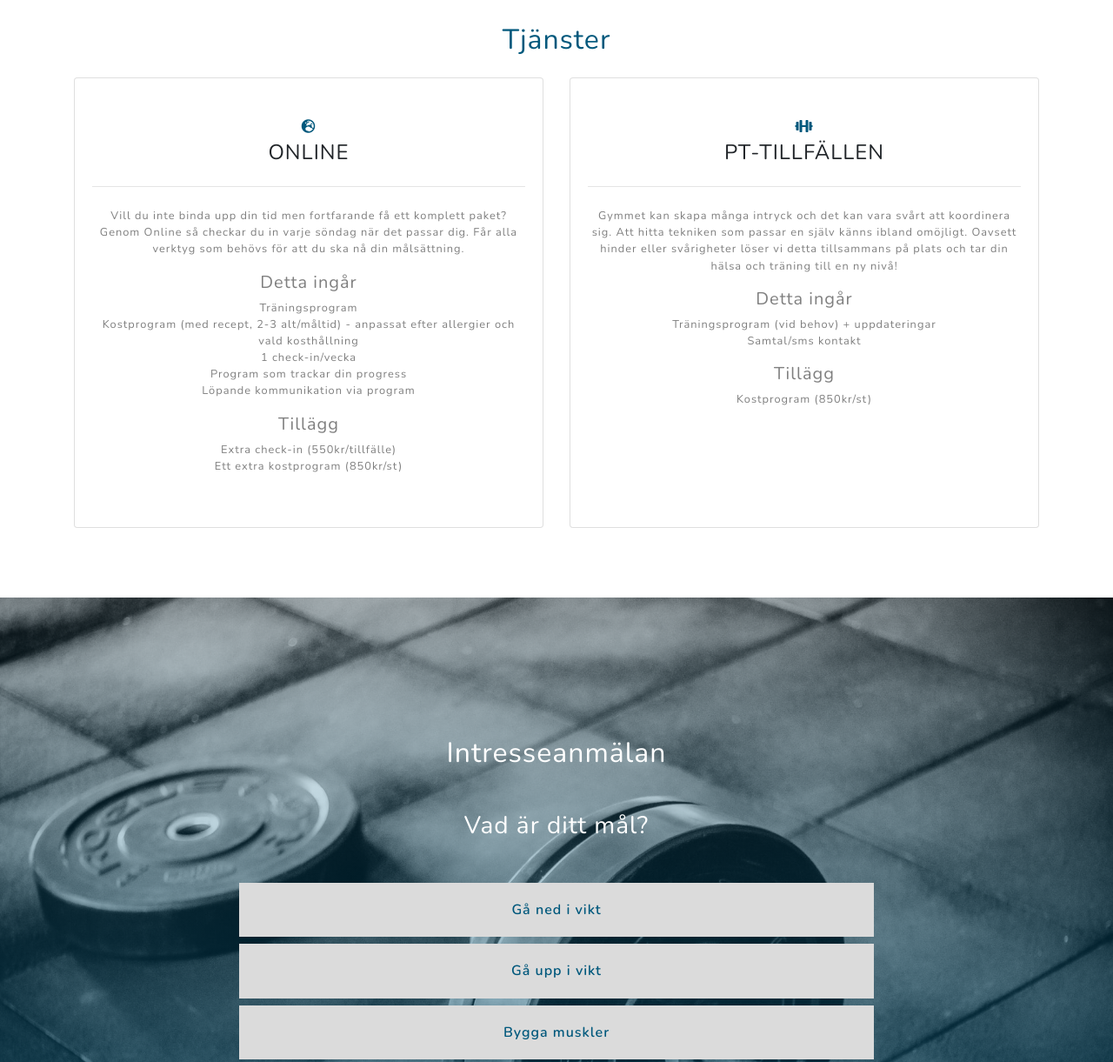
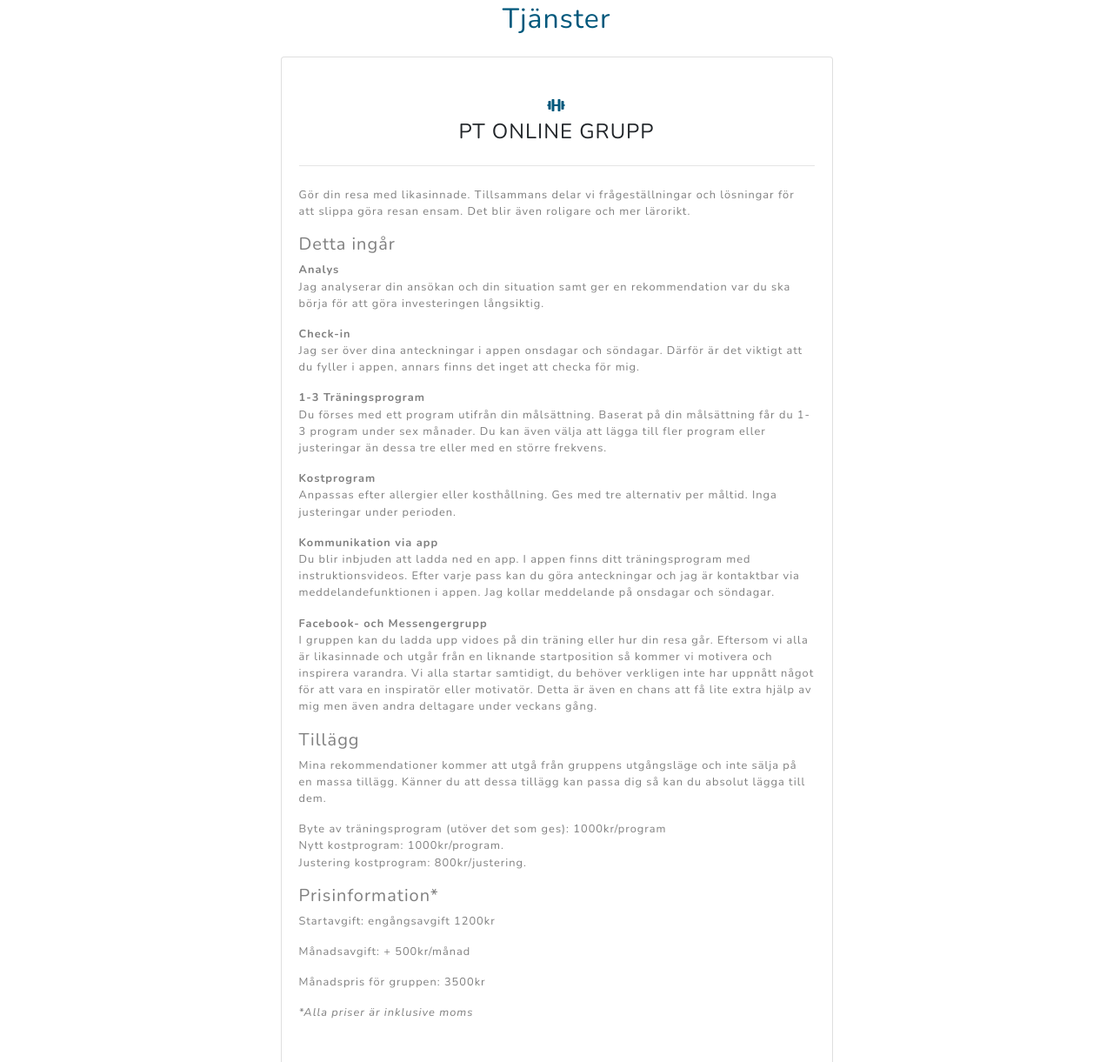
Before and after one commit to oscarthroedsson/oscarthroedsson.github.io, a Gatsby site: page / in a window 1280 px wide. Shown: the part 2538-3759 px from the top of the page at 87% size. Built offline with nearby package versions, Linux system fonts and the light colour scheme; Gatsby itself is replaced by a stand-in of ours.

Commit message:
Update texts

```diff
--- a/src/assets/sass/_masthead.scss
+++ b/src/assets/sass/_masthead.scss
@@ -10,13 +10,13 @@
       #{fade-out($black, 0.3)} 75%,
       $primary 100%
     ),
-    url('../images/bg-masthead.jpg');
+    url("../images/bg-masthead.jpg");
   background-position: center;
   background-repeat: no-repeat;
   background-attachment: scroll;
   background-size: cover;
   h1 {
-    font-family: 'Varela Round';
+    font-family: "Varela Round";
     font-size: 2.5rem;
     line-height: 2.5rem;
     letter-spacing: 0.8rem;
--- a/src/components/About/index.js
+++ b/src/components/About/index.js
@@ -28,9 +28,8 @@ const About = () => {
                 visar inte vägen eller vilka redskap som ska användas och hur de
                 ska användas. Med min erfarenhet inom HVB-verksamhet och med
                 tidigare kunder så är bilden ganska klar. De som investerar tid
-                i sin förändring är de som lyckas, de som kör 12 veckor, kommer
-                ofta tillbaka några månader senare. Hur många gånger tidigare
-                har du försökt tills du kom över min sida?
+                i sin förändring är de som lyckas. Hur många gånger tidigare har
+                du försökt tills du kom över min sida?
               </p>
 
               <p className="text-black-50 mb-3">
--- a/src/components/Packages/index.js
+++ b/src/components/Packages/index.js
@@ -10,15 +10,125 @@ const Packages = () => {
             <h2 className="text-primary mb-4">Tjänster</h2>
           </div>
         </div>
-        <div className="row">
-          <div className="col-md-6 mb-6 mb-md-0">
+        <div className="row d-flex justify-content-center">
+          <div className="col-md-7">
             <div className="card py-4 h-100">
-              <div className="card-body text-center">
-                <i className="fas fa-globe-europe text-primary mb-2"></i>
-                <h4 className="text-uppercase m-0">Online</h4>
+              <div className="card-body">
+                <div className="text-center">
+                  <i className="fas fa-dumbbell text-primary mb-2"></i>
+                  <h4 className="text-uppercase m-0">PT Online Grupp</h4>
+                </div>
                 <hr className="my-4" />
                 <div className="small text-black-50">
+                  <p className="text-left">
+                    Gör din resa med likasinnade. Tillsammans delar vi
+                    frågeställningar och lösningar för att slippa göra resan
+                    ensam. Det blir även roligare och mer lärorikt.
+                  </p>
+                  <h5>Detta ingår</h5>
+                  <ul className="check-list">
+                    <li>
+                      <span className="font-weight-bold">Analys</span>
+                      <p>
+                        Jag analyserar din ansökan och din situation samt ger en
+                        rekommendation var du ska börja för att göra
+                        investeringen långsiktig.
+                      </p>
+                    </li>
+
+                    <li>
+                      <span className="font-weight-bold"> Check-in</span>
+                      <p>
+                        Jag ser över dina anteckningar i appen onsdagar och
+                        söndagar. Därför är det viktigt att du fyller i appen,
+                        annars finns det inget att checka för mig.
+                      </p>
+                    </li>
+
+                    <li>
+                      <span className="font-weight-bold">
+                        1-3 Träningsprogram
+                      </span>
+                      <p>
+                        Du förses med ett program utifrån din målsättning.
+                        Baserat på din målsättning får du 1-3 program under sex
+                        månader. Du kan även välja att lägga till fler program
+                        eller justeringar än dessa tre eller med en större
+                        frekvens.
+                      </p>
+                    </li>
+                    <li>
+                      <span className="font-weight-bold">Kostprogram</span>
+                      <p>
+                        Anpassas efter allergier eller kosthållning. Ges med tre
+                        alternativ per måltid. Inga justeringar under perioden.
+                      </p>
+                    </li>
+                    <li>
+                      <span className="font-weight-bold">
+                        Kommunikation via app
+                      </span>
+                      <p>
+                        Du blir inbjuden att ladda ned en app. I appen finns
+                        ditt träningsprogram med instruktionsvideos. Efter varje
+                        pass kan du göra anteckningar och jag är kontaktbar via
+                        meddelandefunktionen i appen. Jag kollar meddelande på
+                        onsdagar och söndagar.
+                      </p>
+                    </li>
+                    <li>
+                      <span className="font-weight-bold">
+                        Facebook- och Messengergrupp
+                      </span>
+                      <p>
+                        I gruppen kan du ladda upp vidoes på din träning eller
+                        hur din resa går. Eftersom vi alla är likasinnade och
+                        utgår från en liknande startposition så kommer vi
+                        motivera och inspirera varandra. Vi alla startar
+                        samtidigt, du behöver verkligen inte har uppnått något
+                        för att vara en inspiratör eller motivatör. Detta är
+                        även en chans att få lite extra hjälp av mig men även
+                        andra deltagare under veckans gång.
+                      </p>
+                    </li>
+                  </ul>
+                  <h5>Tillägg</h5>
                   <p>
+                    Mina rekommendationer kommer att utgå från gruppens
+                    utgångsläge och inte sälja på en massa tillägg. Känner du
+                    att dessa tillägg kan passa dig så kan du absolut lägga till
+                    dem.
+                  </p>
+                  <ul className="check-list">
+                    <li>
+                      Byte av träningsprogram (utöver det som ges):
+                      1000kr/program
+                    </li>
+                    <li>Nytt kostprogram: 1000kr/program. </li>
+                    <li>Justering kostprogram: 800kr/justering.</li>
+                  </ul>
+                  <h5>Prisinformation*</h5>
+                  <p>Startavgift: engångsavgift 1200kr</p>
+                  <p>Månadsavgift: + 500kr/månad</p>
+                  <p>Månadspris för gruppen: 3500kr</p>
+                  <p className="font-italic">*Alla priser är inklusive moms</p>
+                </div>
+              </div>
+            </div>
+          </div>
+        </div>
+
+        <div className="row d-flex justify-content-center mt-5">
+          <div className="col-md-7">
+            <div className="card py-4 h-100">
+              <div className="card-body">
+                <div className="text-center">
+                  <i className="fas fa-globe-europe text-primary mb-2"></i>
+                  <h4 className="text-uppercase m-0">PT Online 1 on 1</h4>
+                </div>
+                <hr className="my-4" />
+                <div className="small text-black-50">
+                  <p className="text-left">
                     Vill du inte binda upp din tid men fortfarande få ett
                     komplett paket? Genom Online så checkar du in varje söndag
                     när det passar dig. Får alla verktyg som behövs för att du
@@ -35,57 +145,16 @@ const Packages = () => {
                     <li>Program som trackar din progress</li>
                     <li>Löpande kommunikation via program</li>
                   </ul>
-                  <h5>Tillägg</h5>
+                  <h5>Tillägg*</h5>
                   <ul className="check-list">
                     <li>Extra check-in (550kr/tillfälle) </li>
                     <li>Ett extra kostprogram (850kr/st) </li>
                   </ul>
+                  <p className="font-italic">*Alla priser är inklusive moms</p>
                 </div>
               </div>
             </div>
           </div>
-
-          <div className="col-md-6 mb-6 mb-md-0">
-            <div className="card py-4 h-100">
-              <div className="card-body text-center">
-                <i className="fas fa-dumbbell text-primary mb-2"></i>
-                <h4 className="text-uppercase m-0">PT-tillfällen</h4>
-                <hr className="my-4" />
-                <div className="small text-black-50">
-                  <p>
-                    Gymmet kan skapa många intryck och det kan vara svårt att
-                    koordinera sig. Att hitta tekniken som passar en själv känns
-                    ibland omöjligt. Oavsett hinder eller svårigheter löser vi
-                    detta tillsammans på plats och tar din hälsa och träning
-                    till en ny nivå!
-                  </p>
-                  <h5>Detta ingår</h5>
-                  <ul className="check-list">
-                    <li>Träningsprogram (vid behov) + uppdateringar</li>
-                    <li>Samtal/sms kontakt </li>
-                  </ul>
-                  <h5>Tillägg</h5>
-                  <ul className="check-list">
-                    <li>Kostprogram (850kr/st)</li>
-                  </ul>
-                </div>
-              </div>
-            </div>
-          </div>
-
-          {/* <div className="col-md-4 mb-3 mb-md-0">
-            <div className="card py-4 h-100">
-              <div className="card-body text-center">
-                <i className="fas fa-user text-primary mb-2"></i>
-                <h4 className="text-uppercase m-0">Privat</h4>
-                <hr className="my-4" />
-                <div className="small text-black-50">
-                  <ul className="check-list">
-                  </ul>
-                </div>
-              </div>
-            </div>
-          </div> */}
         </div>
       </div>
     </section>
```
